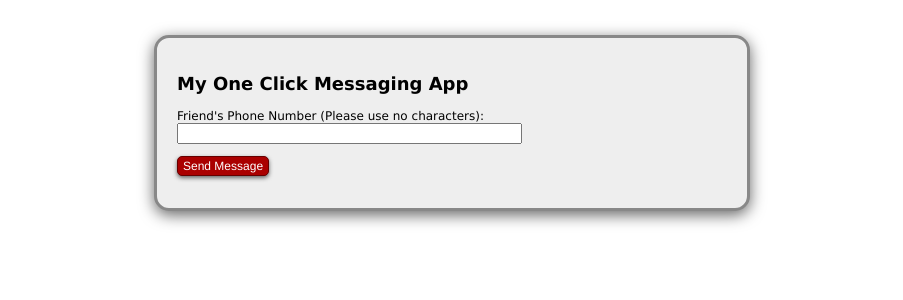
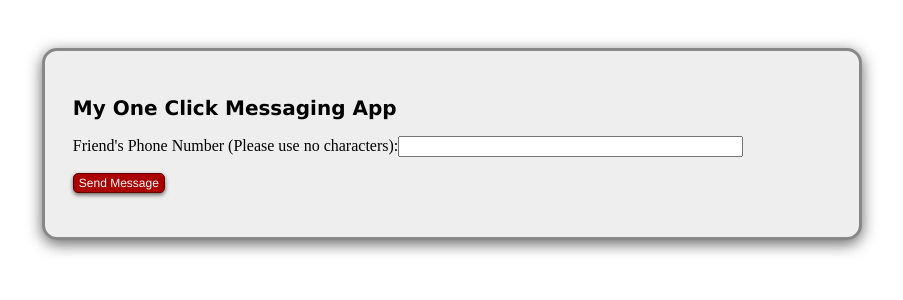
Before and after one commit to laurenorsini/one-click-message, a Python web app: template templates/form.html in a window 1280 px wide. Shown: the top 300 px of the page, without its empty margins (188-1091 px from the left). Run offline with Jinja, Linux system fonts and the light colour scheme; the template is opened without the code that fills it, so the values that code supplies are empty.

Commit message:
seperate form styles into groups, replace px values with em values.

```diff
--- a/static/css/form.css
+++ b/static/css/form.css
@@ -1,16 +1,26 @@
-/* CSS Document */
+/* One Click Message Form CSS - Editing by Jim Gallaher as a Github contributor */
 
-#form{
-width:550px;
+/* Form Color Styles */
+#form {
 	background-color:#eeeeee;
-margin-left:auto;
-margin-right:auto;
-padding:20px;
-margin-top:35px;
-margin-bottom:40px;
-border:3px solid #888;
-font-family:Lucida Grande, Tahoma, sans-serif;
-font-size:12px;
+	border: 3px solid #888;
+}
+
+/* Form Sizing Styles */
+#form {
+	width: 60%;
+	margin: 3em auto;
+	padding: 1.75em;
+}
+
+/* Form Font Styling */
+#form h2 {
+	font-family: Lucida Grande, Tahoma, sans-serif;
+	font-size: 1.25em;
+}
+
+/* Border and Shadow Styles */
+#form {
 	-moz-border-radius: 15px;
 	border-radius: 15px;
 	-moz-box-shadow: 0px 4px 15px #666;
```
Lines whose indentation alone changed are shown as unchanged.
